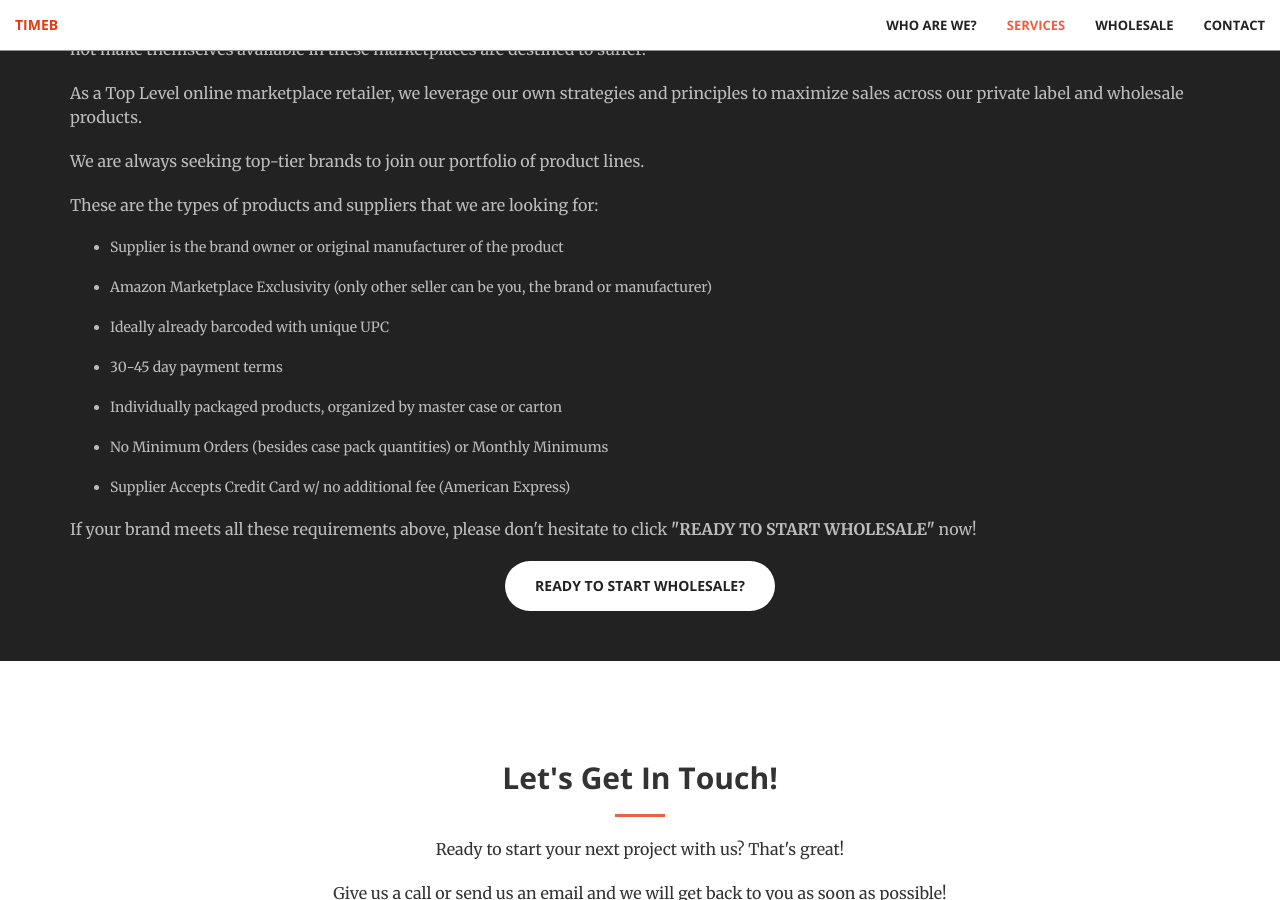
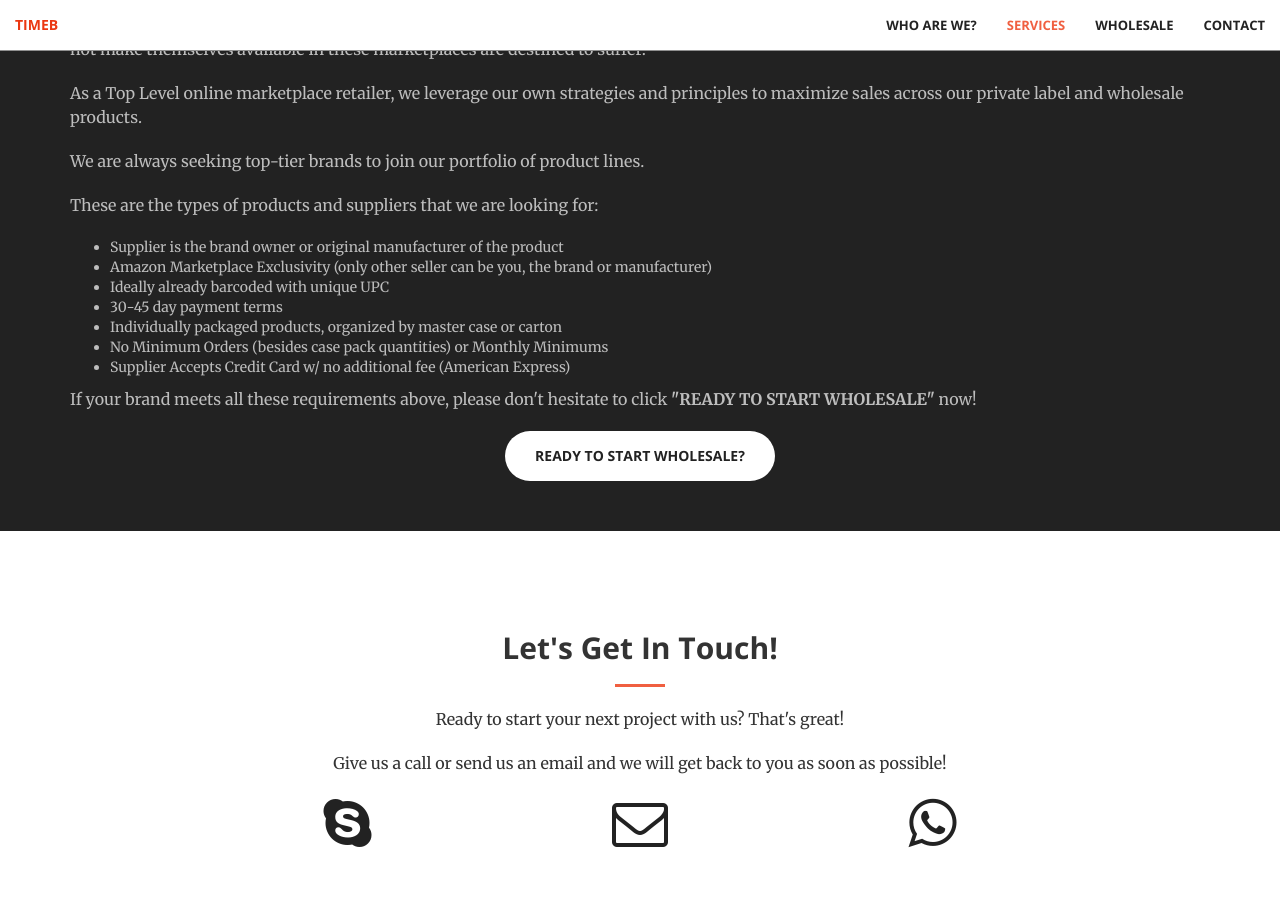
Before and after one commit to TimeBinc/TimeBinc.github.io, a Jekyll site: the page built from index.html, in a window 1280 px wide and 900 px high, scrolled down 2744 px. Built offline with Jekyll 4.4.1, drawn with Linux system fonts in a browser that asks for light colours.

```diff
--- a/_includes/aside.html
+++ b/_includes/aside.html
@@ -17,13 +17,13 @@
             <p class="text-faded-alt">We are always seeking top-tier brands to join our portfolio of product lines.</p>
             <p class="text-faded-alt">These are the types of products and suppliers that we are looking for:</p>
             <ul class="text-faded-alt">
-                <p><li>Supplier is the brand owner or original manufacturer of the product</li></p>
-                <p><li>Amazon Marketplace Exclusivity (only other seller can be you, the brand or manufacturer)</li></p>
-                <p><li>Ideally already barcoded with unique UPC</li></p>
-                <p><li>30-45 day payment terms</li></p>
-                <p><li>Individually packaged products, organized by master case or carton</li></p>
-                <p><li>No Minimum Orders (besides case pack quantities) or Monthly Minimums</li></p>
-                <p><li>Supplier Accepts Credit Card w/ no additional fee (American Express)</li></p>
+                <li>Supplier is the brand owner or original manufacturer of the product</li>
+                <li>Amazon Marketplace Exclusivity (only other seller can be you, the brand or manufacturer)</li>
+                <li>Ideally already barcoded with unique UPC</li>
+                <li>30-45 day payment terms</li>
+                <li>Individually packaged products, organized by master case or carton</li>
+                <li>No Minimum Orders (besides case pack quantities) or Monthly Minimums</li>
+                <li>Supplier Accepts Credit Card w/ no additional fee (American Express)</li>
             </ul>
             <p class="text-faded-alt">If your brand meets all these requirements above, please don't hesitate to click <b>"READY TO START WHOLESALE"</b> now!
 </p>
```
